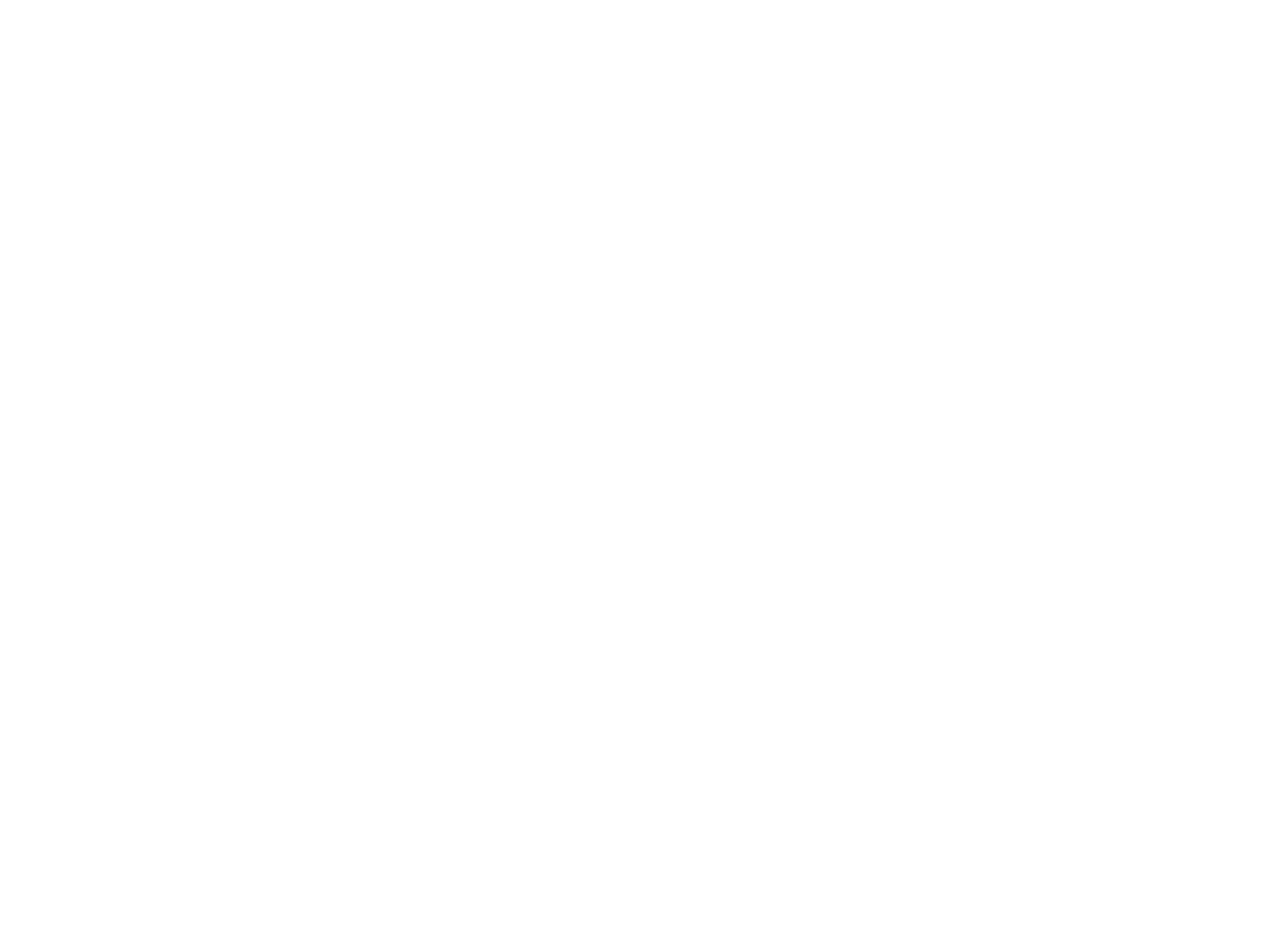
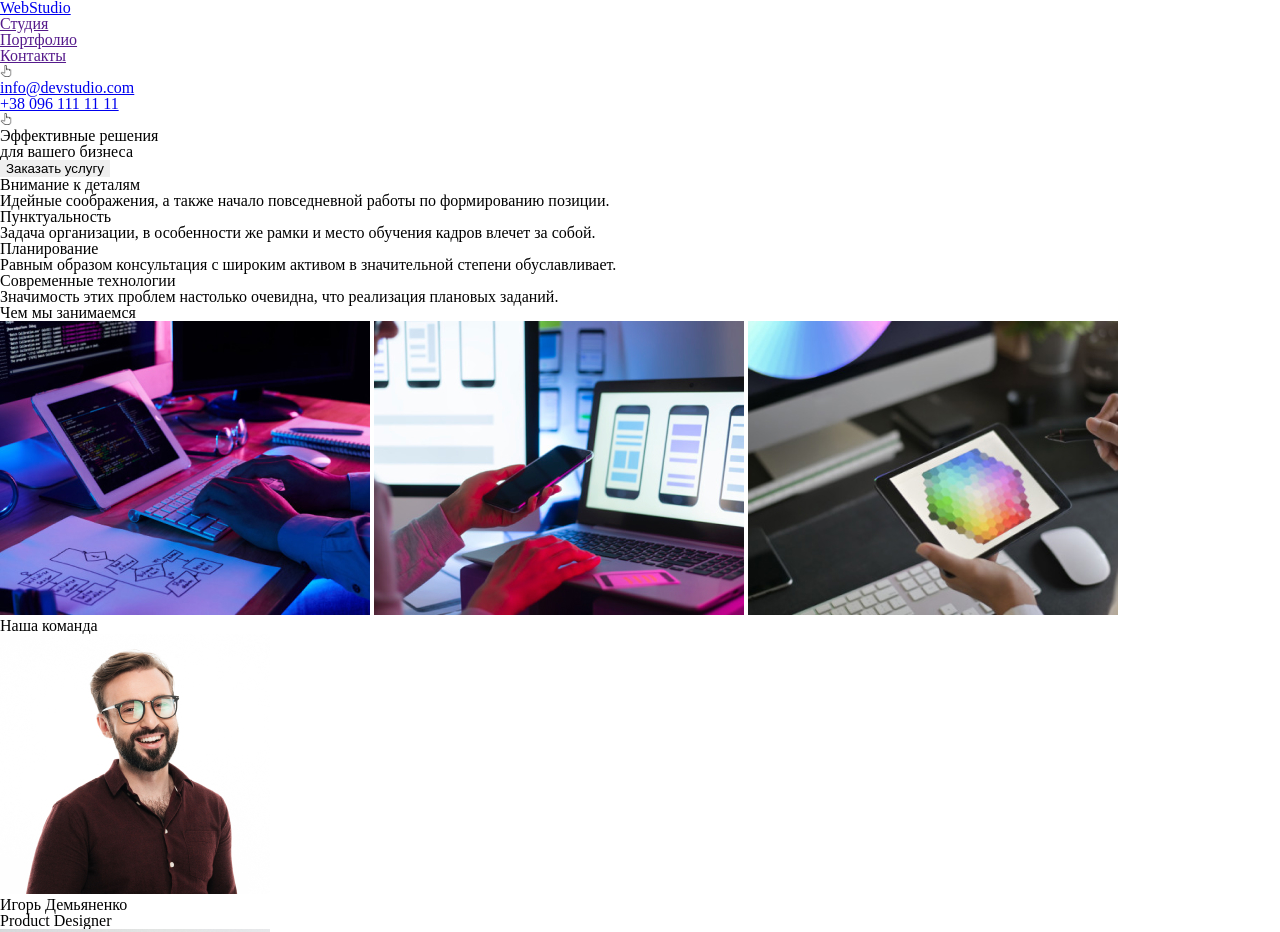
Before and after one commit to shelelot/goit-markup-hw-01, a plain HTML site: page index.html in a window 1280 px wide. Shown: the top 932 px of the page. Before the commit the page ends 800 px from the top, so only its background shows below. Drawn offline with Linux system fonts and the light colour scheme.

Commit message:
Скелет сторінки

```diff
--- /dev/null
+++ b/css/reset.css
@@ -0,0 +1,53 @@
+/* http://meyerweb.com/eric/tools/css/reset/
+   v2.0 | 20110126
+   License: none (public domain)
+*/
+
+html, body, div, span, applet, object, iframe,
+h1, h2, h3, h4, h5, h6, p, blockquote, pre,
+a, abbr, acronym, address, big, cite, code,
+del, dfn, em, img, ins, kbd, q, s, samp,
+small, strike, strong, sub, sup, tt, var,
+b, u, i, center,
+dl, dt, dd, ol, ul, li,
+fieldset, form, label, legend,
+table, caption, tbody, tfoot, thead, tr, th, td,
+article, aside, canvas, details, embed,
+figure, figcaption, footer, header, hgroup,
+menu, nav, output, ruby, section, summary,
+time, mark, audio, video {
+	margin: 0;
+	padding: 0;
+	border: 0;
+	font-size: 100%;
+	font: inherit;
+	vertical-align: baseline;
+}
+/* HTML5 display-role reset for older browsers */
+article, aside, details, figcaption, figure,
+footer, header, hgroup, menu, nav, section {
+	display: block;
+}
+body {
+	line-height: 1;
+}
+ol, ul {
+	list-style: none;
+}
+blockquote, q {
+	quotes: none;
+}
+blockquote:before, blockquote:after,
+q:before, q:after {
+	content: '';
+	content: none;
+}
+table {
+	border-collapse: collapse;
+	border-spacing: 0;
+}
+
+button {
+	border: none;
+	outline: none;
+}
--- a/index.html
+++ b/index.html
@@ -1,12 +1,121 @@
 <!DOCTYPE html>
 <html lang="en">
-<head>
-    <meta charset="UTF-8">
-    <meta http-equiv="X-UA-Compatible" content="IE=edge">
-    <meta name="viewport" content="width=device-width, initial-scale=1.0">
-    <title>Document</title>
-</head>
-<body>
-
-</body>
+  <head>
+    <meta charset="UTF-8" />
+    <meta http-equiv="X-UA-Compatible" content="IE=edge" />
+    <meta name="viewport" content="width=device-width, initial-scale=1.0" />
+    <title>WebStudio</title>
+    <link rel="stylesheet" href="./css/reset.css" />
+    <link rel="stylesheet" href="./css/styles.css" />
+  </head>
+  <body>
+    <header>
+      <nav>
+        <a href="/">WebStudio</a>
+        <ul>
+          <li><a href="">Студия</a></li>
+          <li><a href="">Портфолио</a></li>
+          <li><a href="">Контакты</a></li>
+        </ul>
+      </nav>
+      <img src="./images/finger1.jpg" alt="Указатель" width="12px" />
+      <ul>
+        <li><a href="mailto:info@devstudio.com">info@devstudio.com</a></li>
+        <li><a href="tel:+380961111111">+38 096 111 11 11</a></li>
+      </ul>
+      <img src="./images/finger1.jpg" alt="Указатель" width="12" />
+    </header>
+    <main>
+      <section>
+        <h1>
+          Эффективные решения<br />
+          для вашего бизнеса
+        </h1>
+        <button type="button">Заказать услугу</button>
+      </section>
+      <section>
+        <ul>
+          <li>
+            <p>Внимание к деталям</p>
+            <p>
+              Идейные соображения, а также начало повседневной работы по
+              формированию позиции.
+            </p>
+          </li>
+          <li>
+            <p>Пунктуальность</p>
+            <p>
+              Задача организации, в особенности же рамки и место обучения кадров
+              влечет за собой.
+            </p>
+          </li>
+          <li>
+            <p>Планирование</p>
+            <p>
+              Равным образом консультация с широким активом в значительной
+              степени обуславливает.
+            </p>
+          </li>
+          <li>
+            <p>Современные технологии</p>
+            <p>
+              Значимость этих проблем настолько очевидна, что реализация
+              плановых заданий.
+            </p>
+          </li>
+        </ul>
+      </section>
+      <section>
+        <h2>Чем мы занимаемся</h2>
+        <img
+          src="./images/img.jpg"
+          alt="Процес набирання програмного коду на клавіатурі"
+          width="370"
+        />
+        <img
+          src="./images/img2.jpg"
+          alt="Налаштування синхронізації пристроїв"
+          width="370"
+        />
+        <img
+          src="./images/img3.jpg"
+          alt="На планшеті зображена кольорова палітра"
+          width="370"
+        />
+      </section>
+      <section>
+        <div class="team">
+          <h2>Наша команда</h2>
+          <div class="cardbg">
+            <img src="./images/img4.jpg" alt="" width="270" />
+            <h3>Игорь Демьяненко</h3>
+            <p>Product Designer</p>
+          </div>
+          <div class="cardbg">
+            <img src="./images/img5.jpg" alt="" width="270" />
+            <h3>Ольга Репина</h3>
+            <p>Frontend Developer</p>
+          </div>
+          <div class="cardbg">
+            <img src="./images/img6.jpg" alt="" width="270" />
+            <h3>Николай Тарасов</h3>
+            <p>Marketing</p>
+          </div>
+          <div class="cardbg">
+            <img src="./images/img7.jpg" alt="" width="270" />
+            <h3>Михаил Ермаков</h3>
+            <p>UI Designer</p>
+          </div>
+        </div>
+      </section>
+    </main>
+    <footer>
+      <a href="/">WebStudio</a>
+      <address>
+        <p>г. Киев, пр-т Леси Украинки, 26</p>
+        <a href="mailto:info@devstudio.com">info@devstudio.com</a>
+        <a href="tel:+380961111111">+38 096 111 11 11</a>
+      </address>
+    </footer>
+  </body>
 </html>
```
Also changed, not shown: .prettierrc.json (added), images/finger1.jpg (added), images/img.jpg (added), images/img2.jpg (added), images/img3.jpg (added), images/img4.jpg (added), images/img5.jpg (added), images/img6.jpg (added), images/img7.jpg (added), 3 other files.
